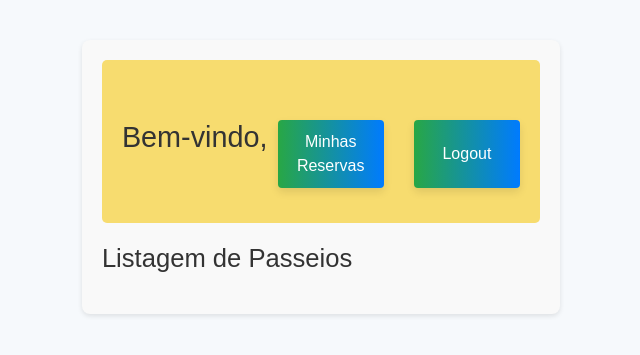
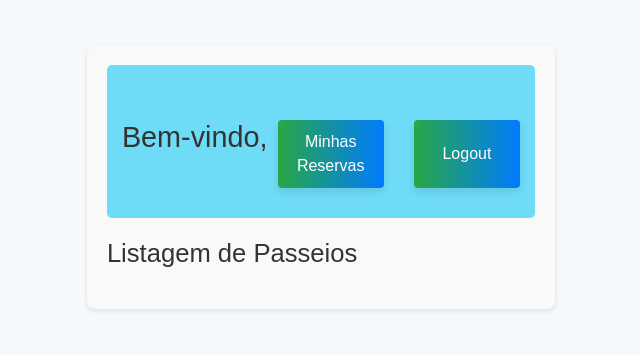
Before and after one commit to LivsDev/FMT_Brazil365_M2, a React (Vite) app: page /passeios in a window 1280 px wide. Shown: the part 223-578 px from the top of the page, without its empty margins (319-959 px from the left). Built offline with nearby package versions, Linux system fonts and the light colour scheme; sample sign-in values are in the browser's storage.

Commit message:
Criação de read.me

```diff
--- a/src/pages/DashboardGuia.css
+++ b/src/pages/DashboardGuia.css
@@ -3,23 +3,26 @@
   display: flex;
   flex-direction: column;
   min-height: 100vh;
+  max-width: 1200px; /* Limite máximo de largura */
+  margin: 0 auto; /* Centraliza horizontalmente */
+  padding: 20px; /* Ajusta o padding */
   background-color: #f6f9fc; /* Cor de fundo clara */
 }
 
 /* Conteúdo principal do dashboard */
 .dashboard-main {
   flex: 1;
-  padding: 20px;
+  padding: 15px;
   background-color: #f5f5f5;
 }
 
 /* Cabeçalho do dashboard */
 .dashboard-header {
-  background-color: #f7dc6f; /* Amarelo suave */
+  background-color: #6fdcf7; /* Amarelo suave */
   color: white;
-  padding: 20px;
+  padding: 15px; /* Ajustei o padding */
   border-radius: 5px;
-  font-size: 14px; /* Reduzi o tamanho da fonte */
+  font-size: 10px; /* Reduzi o tamanho da fonte */
   font-weight: bold;
   text-align: center;
   display: flex;
@@ -44,12 +47,12 @@
 /* Card que exibe a quantidade de passeios */
 .dashboard-card {
   background-color: white;
-  padding: 20px;
-  margin-top: 20px;
+  padding: 15px; /* Reduzi o padding */
+  margin-top: 15px; /* Ajustei a margem superior */
   border-radius: 10px;
   box-shadow: 0 4px 10px rgba(0, 0, 0, 0.1); /* Sombra leve */
   text-align: center;
-  font-size: 18px;
+  font-size: 16px; /* Reduzi o tamanho da fonte */
   color: #333;
 }
 
@@ -75,13 +78,59 @@
   box-shadow: 0 4px 10px rgba(0, 0, 0, 0.1); /* Sombra leve */
 }
 
-.dashboard-button:hover {
-  background: linear-gradient(90deg, #218838, #0056b3); /* Cores mais escuras ao passar o mouse */
+/* Lista de passeios em grid */
+.grid-container {
+  display: grid;
+  grid-template-columns: repeat(auto-fit, minmax(300px, 1fr)); /* Responsivo */
+  gap: 20px; /* Espaço entre os itens */
+  margin-top: 20px;
+}
+
+/* Cada item de passeio na grid */
+.grid-item {
+  background-color: white;
+  padding: 20px;
+  border-radius: 8px;
+  box-shadow: 0 2px 5px rgba(0, 0, 0, 0.1);
+  transition: transform 0.3s;
+}
+
+/* Efeito ao passar o mouse */
+.grid-item:hover {
+  transform: scale(1.05);
+}
+
+/* Botão "Ver Detalhes" */
+.btn-info {
+  background-color: #007bff;
+  color: white;
+  text-align: center;
+  padding: 10px;
+  display: block;
+  margin-top: 10px;
+  text-decoration: none;
+  border-radius: 5px;
+  transition: background-color 0.3s;
+}
+
+.btn-info:hover {
+  background-color: #0056b3;
 }
 
 /* Ajuste adicional para versão mobile */
 @media (max-width: 768px) {
   .dashboard-actions {
-      flex-direction: column;
+    flex-direction: column;
+  }
+
+  /* Mostra apenas uma coluna em dispositivos móveis */
+  .grid-container {
+    grid-template-columns: 1fr;
   }
 }
+
+/* Navbar logo */
+.navbar-logo {
+  height: 40px;
+  width: auto;
+}
--- a/src/pages/DashboardGuia.jsx
+++ b/src/pages/DashboardGuia.jsx
@@ -35,26 +35,23 @@ return (
         <p>{passeios.length}</p>
       </div>
 
-      {/* Lista de passeios */}
       <div className="dashboard-list">
   <h3>Seus Passeios</h3>
   {passeios.length > 0 ? (
-            <ul className="list-group">
+    <div className="grid-container">
       {passeios.map((passeio, index) => (
-                <li key={index} className="list-group-item">
+        <div key={index} className="grid-item">
           <h4>{passeio.nomePasseio}</h4>
           <p>Local: {passeio.local}</p>
           <p>Preço: R$ {passeio.preco}</p>
           <p>Data: {passeio.data}</p>
           <p>Descrição: {passeio.descricao}</p>
-
-                  {/* Adicionando link para a página de detalhes do passeio */}
           <Link to={`/passeio/${passeio.nomePasseio}`} className="btn btn-info mt-2">
             Ver Detalhes
           </Link>
-                </li>
+        </div>
       ))}
-            </ul>
+    </div>
   ) : (
     <p>Nenhum passeio cadastrado.</p>
   )}
--- a/src/pages/Login.jsx
+++ b/src/pages/Login.jsx
@@ -1,19 +1,20 @@
 import { useState, useEffect } from 'react';
 import './Login.css';
-import { useNavigate } from 'react-router-dom';
-import { Link } from 'react-router-dom';
+import { useNavigate, Link } from 'react-router-dom';
+import { useAuth } from '../contexts/useAuth';
 
 const Login = () => {
   const [email, setEmail] = useState('');
   const [senha, setSenha] = useState('');
   const [error, setError] = useState(null);
   const navigate = useNavigate();
+  const { login } = useAuth();
 
   // Função para inicializar usuários simulados no localStorage
     useEffect(() => {
     const users = [
       { email: 'admin@example.com', senha: 'Admin1234', tipoUsuario: 'guia', nomeCompleto: 'Admin User' },
-      { email: 'user1@example.com', senha: 'Password1', tipoUsuario: 'turista', nomeCompleto: 'User One' },
+      { email: 'livia@example.com', senha: 'Password1', tipoUsuario: 'turista', nomeCompleto: 'User One' },
       { email: 'user2@example.com', senha: 'Pass1234', tipoUsuario: 'turista', nomeCompleto: 'User Two' },
     ];
 
```
Also changed, not shown: 2 other files (tests, documents, lock files or other folders). Lines whose indentation alone changed are shown as unchanged.
